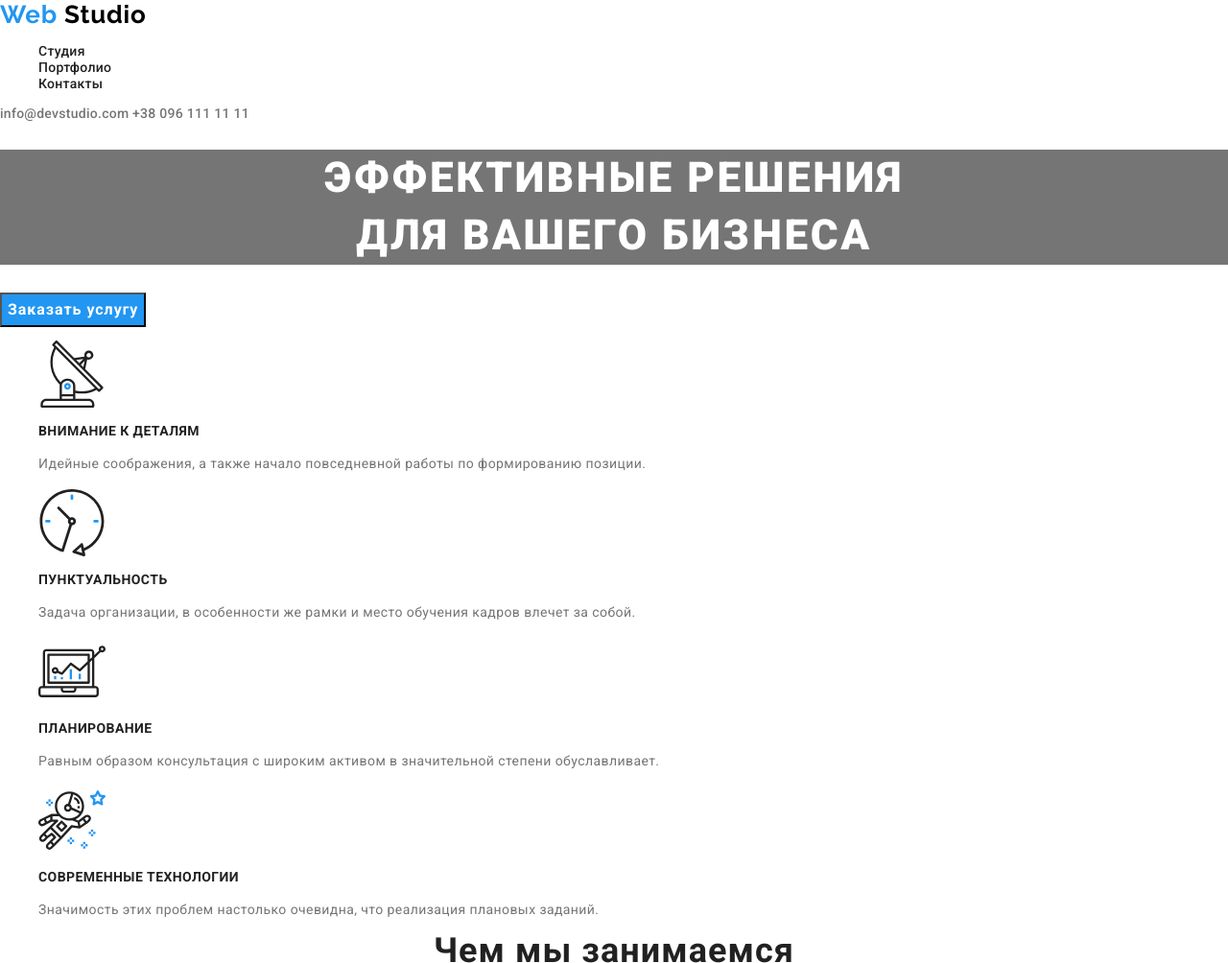
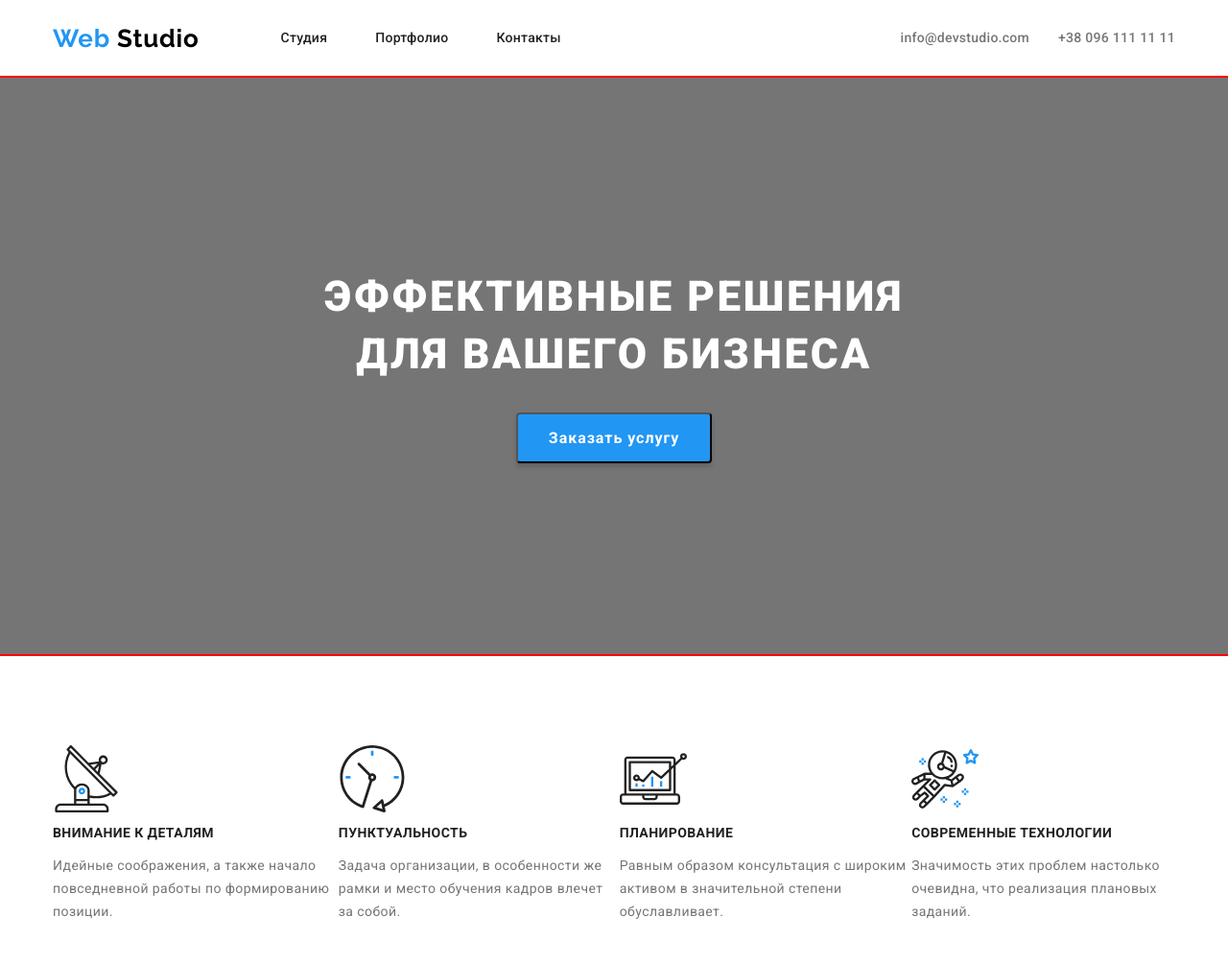
Before and after one commit to vadimyakushonok/goit-markup-hw-03, a plain HTML site: page index.html in a window 1280 px wide. Shown: the top 1004 px of the page at 96% size. Drawn offline with Linux system fonts and the light colour scheme.

Commit message:
Очередной комит
1) Сделал Хедер
2) Сделал Герой
3) Начал делать Преимущества

```diff
--- a/css/styles.css
+++ b/css/styles.css
@@ -1,3 +1,12 @@
+html {
+    box-sizing: border-box;
+  }
+  *,
+  *::before,
+  *::after {
+    box-sizing: inherit;
+  }
+
 :root {
     --main-font: 'Roboto', sans-serif;
     --secondary-font: 'Raleway', sans-serif;
@@ -21,14 +30,41 @@ body {
 
 .link {
     text-decoration: none;
+    display: block;
 }
 
 .list {
     list-style: none;
 }
 
+.header .container {
+    display: flex;
+    align-items: center;
+    justify-content: space-between;
+}
+.container {
+    width: 1200px;
+    padding-left: 15px;
+    padding-right: 15px;
+    margin-left: auto;
+    margin-right: auto;
+}
+
+img {
+    display: block;
+}
+
 /* Шапка сайта */
 
+.header {
+    outline: 1px solid red;
+}
+
+
+.navigation {
+    display: flex;
+    align-items: center;
+}
 .logotype {
     font-family: var(--secondary-font);
     font-weight: 700;
@@ -36,10 +72,21 @@ body {
     line-height: 1.19;
     letter-spacing: 0.03em;
     color: var(--logo-color-theme-light);
+    margin-right: 85px;
 }
 
 .logotype .part {
     color: var(--accent-color);
+}
+
+.menu {
+    display: flex;
+    padding: 0;
+    margin: 0;
+}
+
+.menu-list:not(:last-child) {
+    margin-right: 50px;
 }
 
 .menu-list-page,
@@ -49,6 +96,8 @@ body {
     line-height: 1.14;
     letter-spacing: 0.02em;
     color: var(--main-color-theme-light);
+    padding-top: 32px;
+    padding-bottom: 32px;
 }
 
 .menu-list-page:hover,
@@ -60,23 +109,39 @@ body {
     color: var(--accent-color);
 }
 
+.contacts {
+    display: flex;
+}
+
 .contacts-link {
     font-style: normal;
     color: var(--secondary-color);
 }
 
+.contacts .contacts-link:not(:last-child) {
+    margin-right: 30px;
+}
+
 /* Главная секция */
+
+.main-section {
+    padding-top: 200px;
+    padding-bottom: 200px;
+    text-align: center;
+    background-color: var(--secondary-color);
+    /* background сделал серым что бы было видно как отображается белый тест */
+    outline: 1px solid red;
+}
 
 .main-title {
     font-weight: 900;
     font-size: 44px;
     line-height: 1.36;
-    text-align: center;
     letter-spacing: 0.06em;
     text-transform: uppercase;
     color: var(--main-color-theme-dark);
-    background-color: var(--secondary-color);
-    /* background сделал серым что бы было видно как отображается белый тест */
+    margin-top: 0;
+    margin-bottom: 30px;
 }
 
 .modal-btn {
@@ -86,9 +151,21 @@ body {
     line-height: 1.86;
     letter-spacing: 0.06em;
     color: var(--accent-color-blu-fone);
+    box-shadow: 0px 4px 4px rgba(0, 0, 0, 0.15);
+    border-radius: 4px;
+    padding-top: 10px;
+    padding-right: 32px;
+    padding-bottom: 10px;
+    padding-left: 32px;
 }
 
 /* Мейн блок */
+
+.advantages {
+    padding-top: 94px;
+    padding-bottom: 94px;
+    outline: 1px solid red;
+}
 
 .title {
     font-weight:700;
@@ -97,6 +174,7 @@ body {
     letter-spacing: 0.03em;
     text-align: center;
     color: var(--main-color-theme-light);
+    margin: 0;
 }
 
 .subtitle {
@@ -106,6 +184,12 @@ body {
     letter-spacing: 0.03em;
     text-transform: uppercase;
     color: var(--main-color-theme-light);
+}
+
+.advantages-list {
+    display: flex;
+    margin: 0;
+    padding: 0;
 }
 
 .advantages-list-description {
--- a/index.html
+++ b/index.html
@@ -3,7 +3,7 @@
 <head>
     <meta charset="UTF-8">
     <meta name="viewport" content="width=device-width, initial-scale=1.0">
-    <title>Домашнее задание №2</title>
+    <title>Домашнее задание №3</title>
     <link href="https://fonts.googleapis.com/css2?family=Raleway:wght@700&family=Roboto:wght@400;500;700;900&display=swap" rel="stylesheet">
     <link rel="stylesheet" href="./css/normalize.css">
     <link rel="stylesheet" href="./css/styles.css">
@@ -13,7 +13,7 @@
     <!-- Шапка сайта -->
 
     <header class="header">
-
+        <div class="container">
             <nav class="navigation">
                 <a class="logotype link" href="./index.html" aria-label="Логотип" lang="en">
                     <span class="part">Web </span>Studio
@@ -35,21 +35,24 @@
                 <a class="contacts-link link" href="mailto:info@devstudio.com">info@devstudio.com</a>
                 <a class="contacts-link link" href="tel:+380961111111">+38 096 111 11 11</a>
             </address>
-
+        </div>
     </header>
 
     <main>
 
     <!-- Главная секция -->
         <section class="main-section">
+            <div class="container">
                 <h1 class="main-title">Эффективные решения <br />
                     для вашего бизнеса</h1>
                <button class="modal-btn" type="button">Заказать услугу</button>
+            </div>
         </section>
 
     <!-- Описание преимуществ -->
 
         <section class="advantages">
+            <div class="container">
                 <h2 class="advantages-title title" hidden>Преимущества работы с нами</h2>
             <ul class="advantages-list list">
                 <li class="advantages-list-item">
@@ -73,6 +76,7 @@
                     <p class="advantages-list-description">Значимость этих проблем настолько очевидна, что реализация плановых заданий.</p>
                 </li>
             </ul>
+            </div>
         </section>
 
         <!-- Чем мы занимаемся -->
```
Also changed, not shown: portfolio.html (+3 -3 lines). Lines whose indentation alone changed are shown as unchanged.
